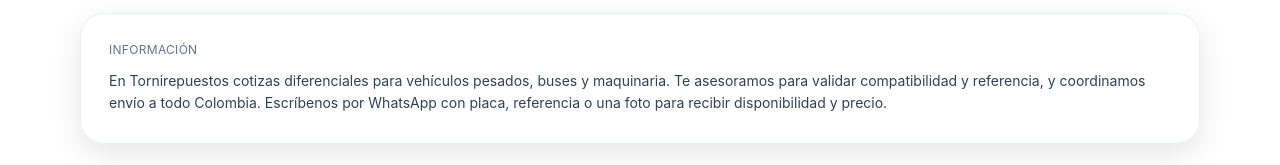
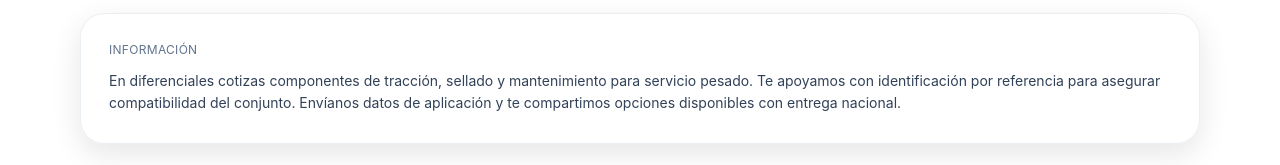
Before and after one commit to julianchocmanrique/Tornirepuestos-web, a Next.js app: page /categorias/diferenciales in a window 1280 px wide. Shown: the part 501-666 px from the top of the page. Built offline with nearby package versions, Linux system fonts and the light colour scheme.

Commit message:
Expand per-category info box copy with detailed SEO content

```diff
--- a/src/app/categorias/[slug]/seo.ts
+++ b/src/app/categorias/[slug]/seo.ts
@@ -1,7 +1,35 @@
 import type { Category } from "@/lib/categories";
 
+const infoByCategory: Record<string, string> = {
+  frenos:
+    "Cotiza frenos para vehículos pesados, buses y maquinaria: bandas, bloques perforados, discos, cámaras y componentes neumáticos. Te ayudamos a validar compatibilidad por referencia, placa o foto de la pieza. También te orientamos sobre disponibilidad inmediata y opciones de envío a todo Colombia.",
+  filtracion:
+    "En filtración manejamos filtros de aceite, aire, combustible y separadores de agua para motores diésel de trabajo pesado. Si nos compartes referencia o aplicación, te ayudamos a escoger la opción correcta para mantenimiento preventivo y mejor rendimiento. Cotiza por WhatsApp con disponibilidad, precio y tiempos de entrega.",
+  suspension:
+    "En suspensión cotizas bujes, tensores, soportes, componentes de balancín y repuestos de carga para operación pesada. Te asesoramos para identificar la referencia adecuada según eje, aplicación y tipo de vehículo. Escríbenos con foto o referencia para confirmar compatibilidad antes de comprar.",
+  motor:
+    "En motor cotizas orings, sellos, guías, empaques y componentes para mantenimiento y reparación de motores diésel. Te ayudamos a identificar equivalencias por referencia técnica para reducir errores de compra. Enviamos a todo Colombia con atención rápida por WhatsApp.",
+  "electricos-y-luces":
+    "En eléctricos y luces encuentras bombillos, stops, conectores, cableado y accesorios de señalización para transporte pesado. Validamos voltaje, tipo de conexión y aplicación para que compres el repuesto correcto. Pide tu cotización con referencia o foto y te respondemos con opciones disponibles.",
+  transmision:
+    "En transmisión cotizas crucetas, cardanes, planetarios, orings y componentes de caja/divisor para trabajo pesado. Te apoyamos con compatibilidad por referencia de conjunto para evitar reprocesos en taller. Escríbenos y te compartimos disponibilidad, precio y tiempos de despacho.",
+  "rodamientos-y-retenedores":
+    "Cotiza rodamientos, balineras y retenedores para ruedas, ejes y conjuntos de carga pesada. Te asesoramos por medida y referencia para asegurar ajuste y duración en operación. Envíanos datos de la pieza actual y te ayudamos a elegir la opción correcta.",
+  "mangueras-y-racoreria":
+    "En mangueras y racorería manejamos manguera sinflex, caucho lona, punteras, anillos, abrazaderas y accesorios de conexión. Te guiamos según diámetro, presión y uso para sistemas de aire y servicio. Cotiza por WhatsApp con respuesta rápida y envío nacional.",
+  "lubricantes-y-grasas":
+    "En lubricantes y grasas cotizas aceites para diésel pesado, hidráulicos, grasas multipropósito y aditivos de mantenimiento. Te orientamos según especificación técnica y tipo de operación para proteger motor y transmisión. Consulta disponibilidad de presentaciones por galón, pimpiná y otras.",
+  tornilleria:
+    "En tornillería encuentras arandelas, varilla roscada, fijación industrial y piezas para montaje y mantenimiento de flota. Te ayudamos a validar medida, rosca y aplicación para asegurar un cierre confiable. Escríbenos para cotizar cantidades y referencias específicas.",
+  herramientas:
+    "En herramientas cotizas consumibles y accesorios de taller como cinta teflón, boquillas, cepillos y elementos de apoyo para mantenimiento pesado. Te ayudamos a escoger la referencia según tu operación diaria. Solicita tu cotización con atención ágil por WhatsApp.",
+  diferenciales:
+    "En diferenciales cotizas componentes de tracción, sellado y mantenimiento para servicio pesado. Te apoyamos con identificación por referencia para asegurar compatibilidad del conjunto. Envíanos datos de aplicación y te compartimos opciones disponibles con entrega nacional.",
+};
+
 export function seoParagraph(cat: Category) {
-  // Texto SEO corto, natural y útil (sin keyword stuffing)
-  // Enfocado a envíos Colombia + categoría
-  return `En Tornirepuestos cotizas ${cat.title.toLowerCase()} para vehículos pesados, buses y maquinaria. Te asesoramos para validar compatibilidad y referencia, y coordinamos envío a todo Colombia. Escríbenos por WhatsApp con placa, referencia o una foto para recibir disponibilidad y precio.`;
+  return (
+    infoByCategory[cat.slug] ||
+    `En Tornirepuestos cotizas ${cat.title.toLowerCase()} para vehículos pesados, buses y maquinaria. Te asesoramos para validar compatibilidad y referencia, y coordinamos envío a todo Colombia. Escríbenos por WhatsApp con placa, referencia o una foto para recibir disponibilidad y precio.`
+  );
 }
```
